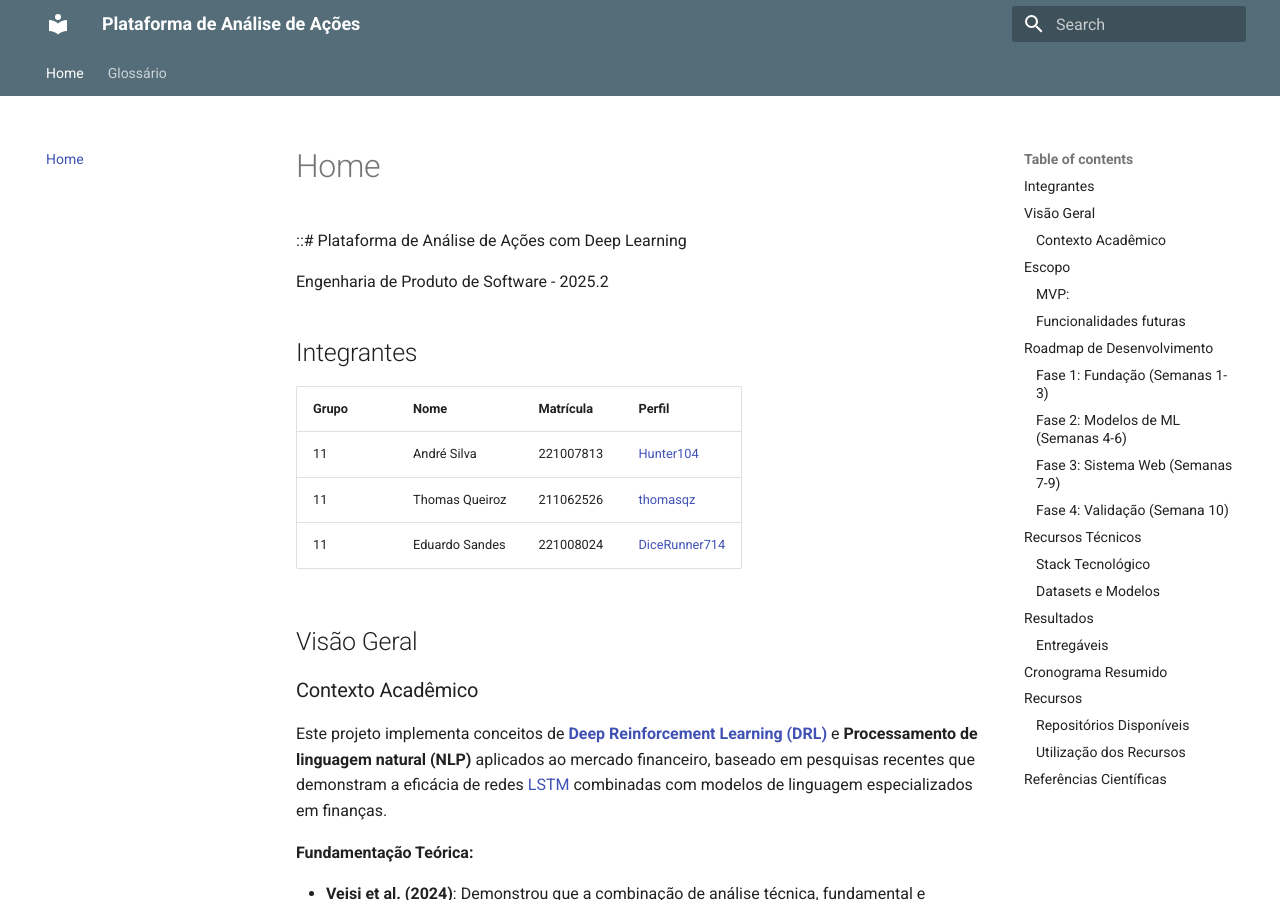
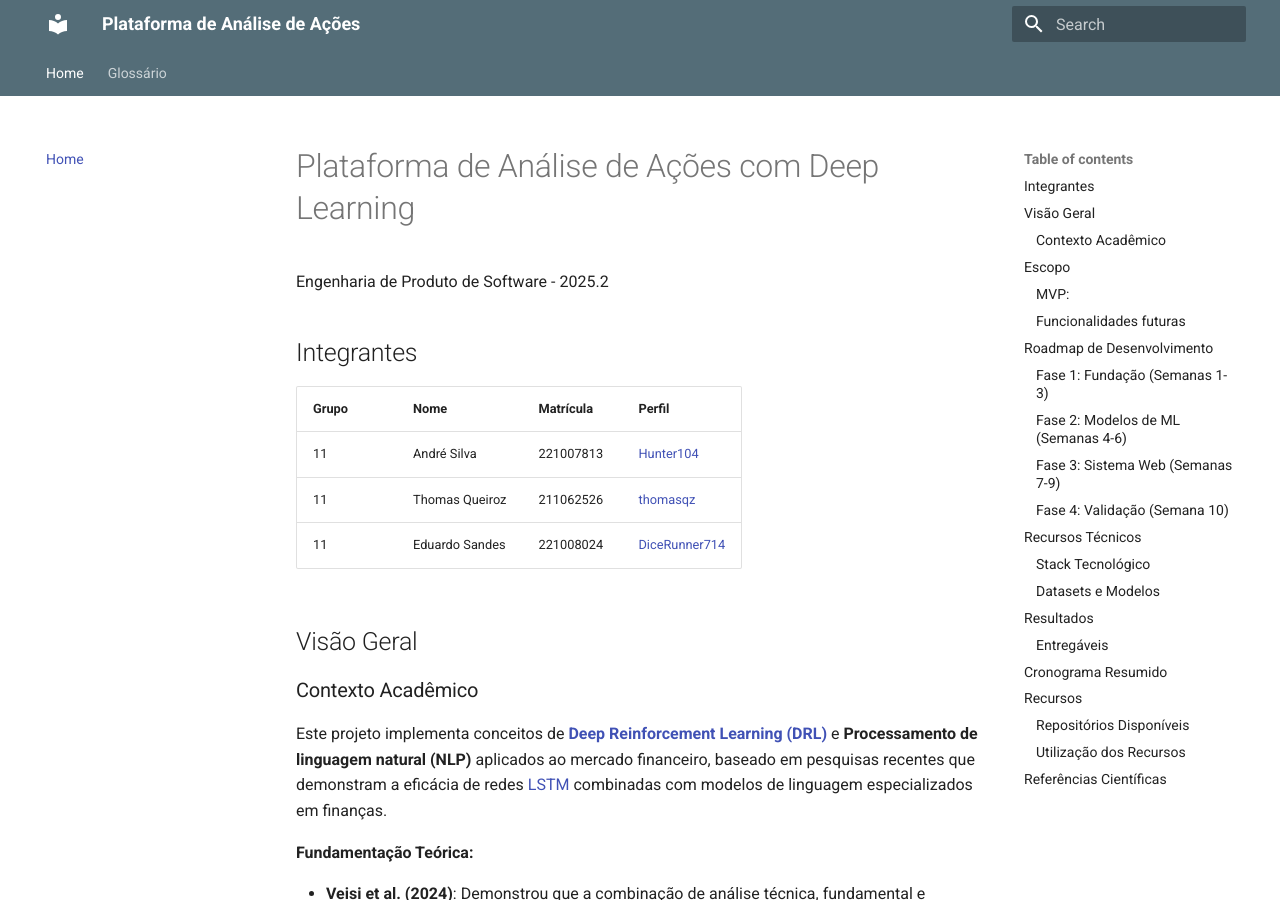
Before and after one commit to thmasq/investment-platform-docs, an MkDocs documentation site: the page built from docs/index.md, in a window 1280 px wide and 900 px high. Built offline with MkDocs 1.6.1 and Material for MkDocs 9.7.7, drawn with Linux system fonts in a browser that asks for light colours.

Commit message:
Remove caracteres

```diff
--- a/docs/index.md
+++ b/docs/index.md
@@ -1,4 +1,4 @@
-::# Plataforma de Análise de Ações com Deep Learning
+# Plataforma de Análise de Ações com Deep Learning
 
 Engenharia de Produto de Software - 2025.2
 
```
